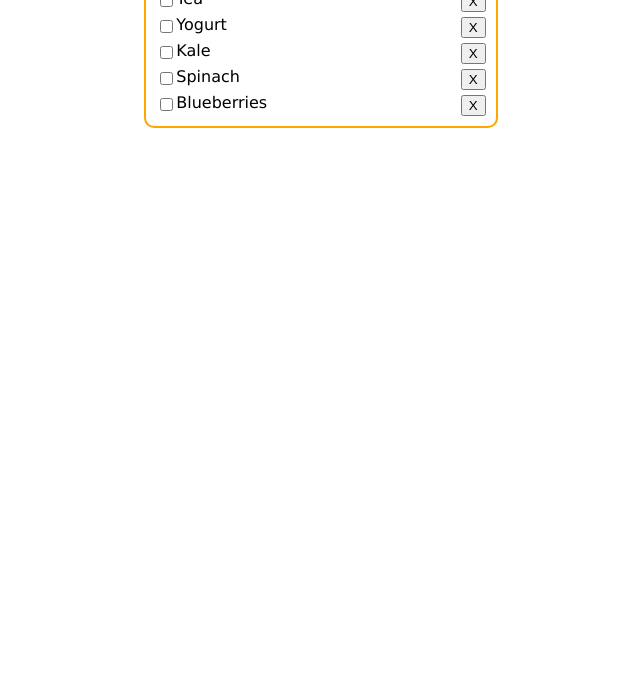
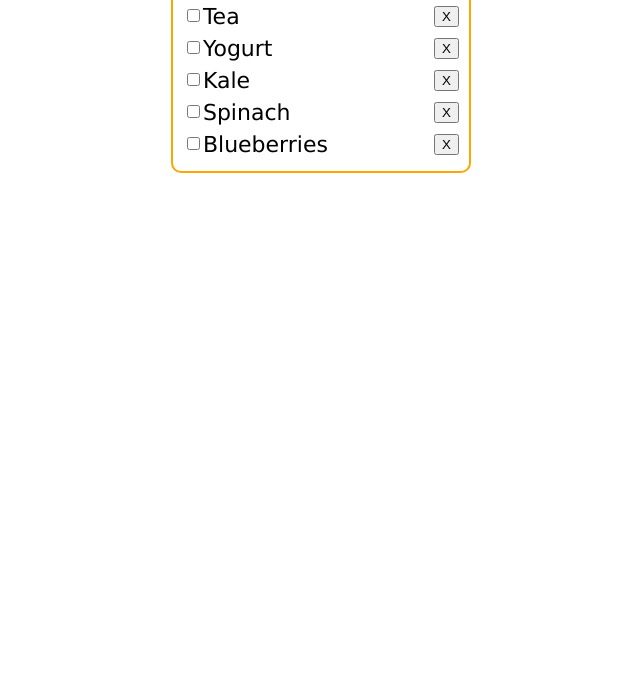
Before and after one commit to LEADR/Shopping-List, a plain HTML site: page index.html in a window 1280 px wide. Shown: the part 109-800 px from the top of the page, without its empty margins (319-959 px from the left). Drawn offline with nearby package versions, Linux system fonts and the light colour scheme.

Commit message:
CSS progress

```diff
--- a/stylesheets/style.css
+++ b/stylesheets/style.css
@@ -1,16 +1,15 @@
 #main-container {
-  width: 100%;
+  margin: auto;
+  width: 300px;
+  border: 2px solid orange;
+  border-radius: 10px;
+  padding: 10px;
+  font-size: 22px;
   font-family: "Lucida Sans Unicode", "Lucida Grande", sans-serif;
 }
 
 .title {
   text-align: center;
-}
-
-#main-container {
-  border: 2px solid orange;
-  border-radius: 10px;
-  padding: 10px;
 }
 
 #input-container {
```
